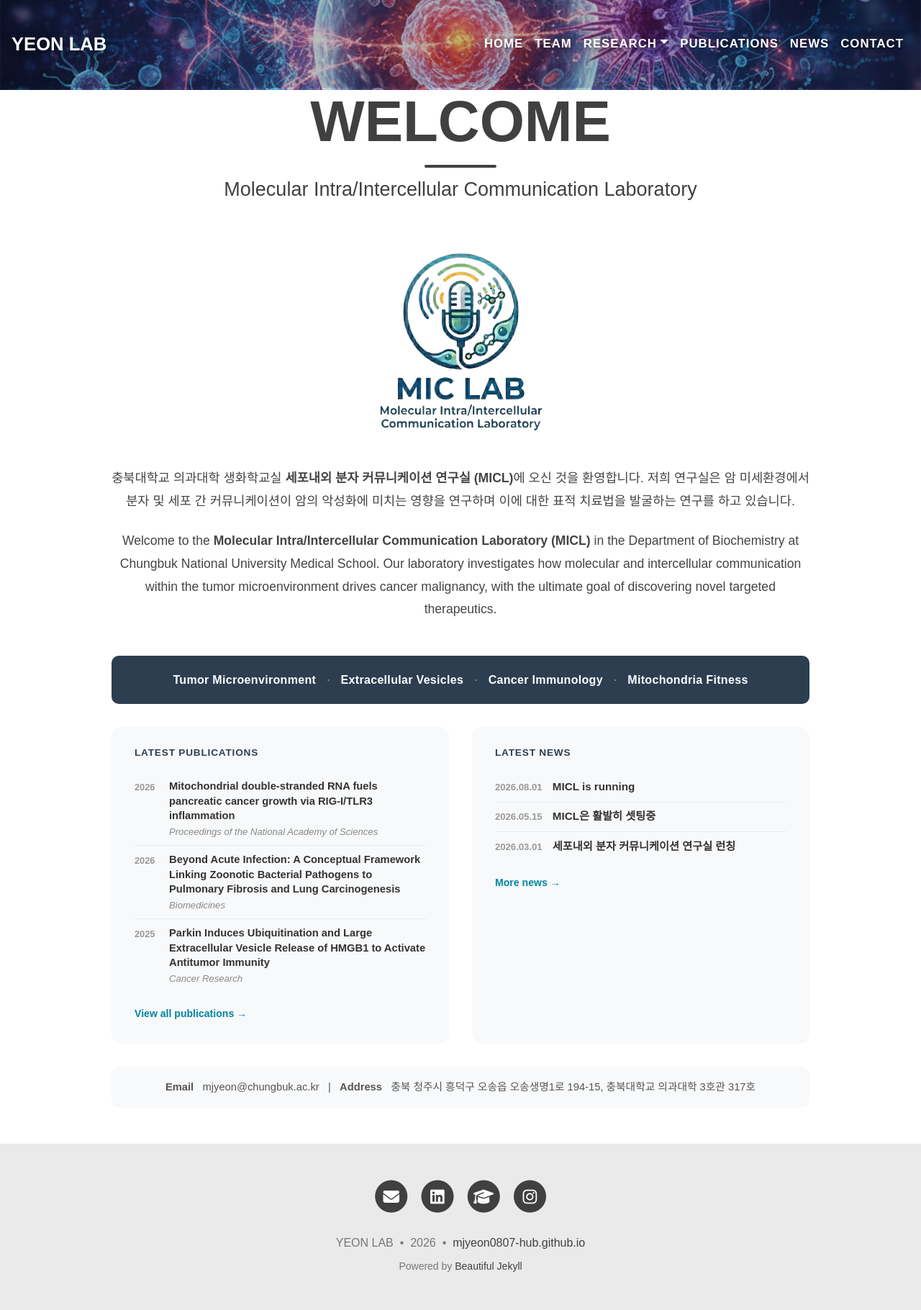
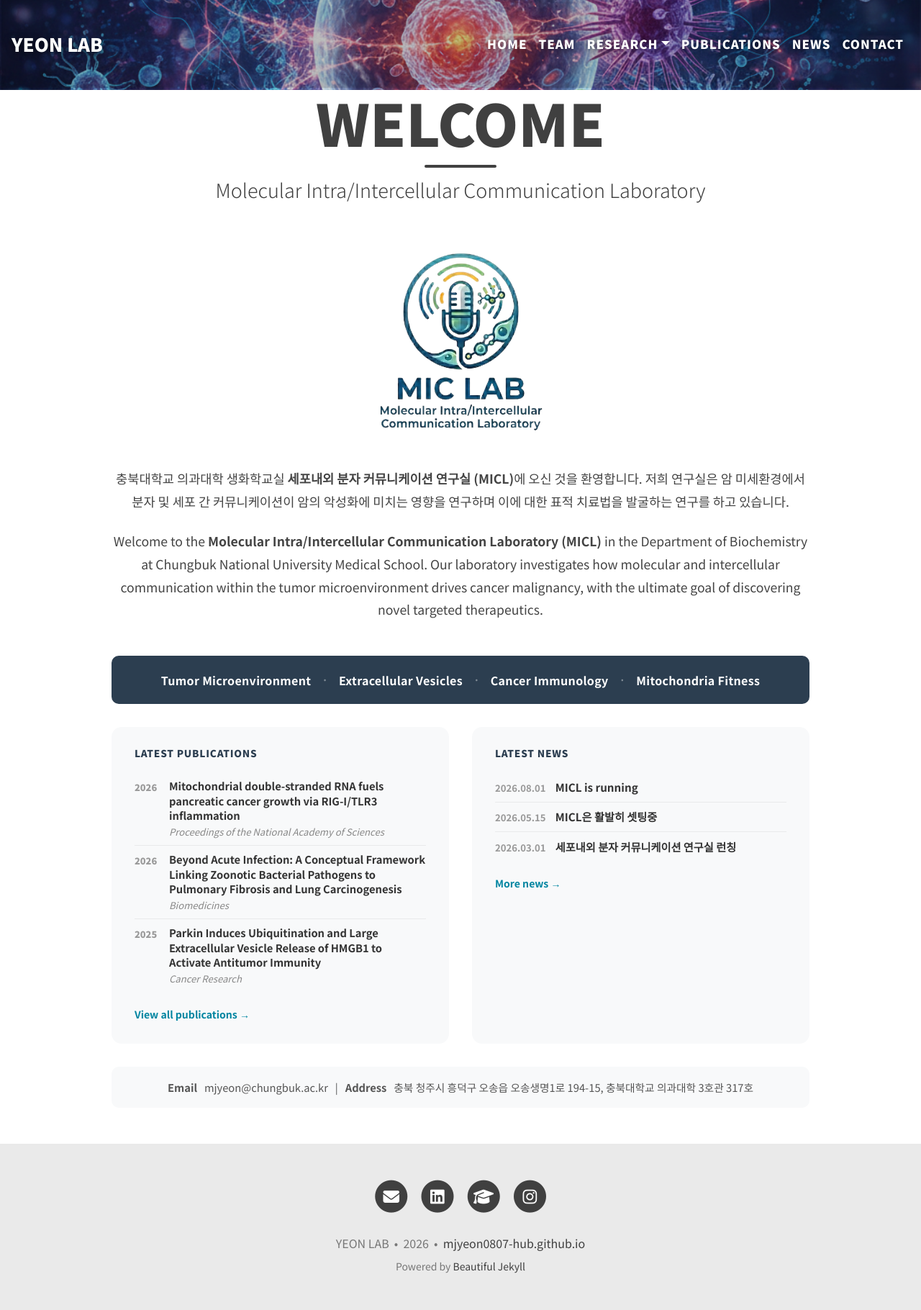
Before and after one commit to mjyeon0807-hub/mjyeon0807-hub.github.io, a Jekyll site: the page built from index.md, in a window 1280 px wide. Shown: the whole page at 72% size. Built offline with Jekyll 4.4.1, drawn with Linux system fonts in a browser that asks for light colours.

Commit message:
Switch site font to Noto Sans KR via Google Fonts
Co-Authored-By: Claude Sonnet 5 <noreply@anthropic.com>

```diff
--- a/_includes/head.html
+++ b/_includes/head.html
@@ -1,6 +1,10 @@
 <head>
   <meta charset="utf-8">
   <meta name="viewport" content="width=device-width, initial-scale=1" />
+
+  <link rel="preconnect" href="https://fonts.googleapis.com">
+  <link rel="preconnect" href="https://fonts.gstatic.com" crossorigin>
+  <link href="https://fonts.googleapis.com/css2?family=Noto+Sans+KR:wght@300;400;500;700;900&display=swap" rel="stylesheet">
 
   {% capture pagetitle %}
     {%- if page.share-title -%}
--- a/assets/css/beautifuljekyll.css
+++ b/assets/css/beautifuljekyll.css
@@ -19,8 +19,8 @@ layout: null
   --footer-hover-col: {{ site.footer-hover-col | default: "#0085A1" }};
 
   /* common CSS variables */
-  --body-font: 'Dotum', '돋움', sans-serif;
-  --header-font: 'Dotum', '돋움', sans-serif;
+  --body-font: 'Noto Sans KR', 'Dotum', '돋움', sans-serif;
+  --header-font: 'Noto Sans KR', 'Dotum', '돋움', sans-serif;
   --mid-col: #808080;
 }
 
```
